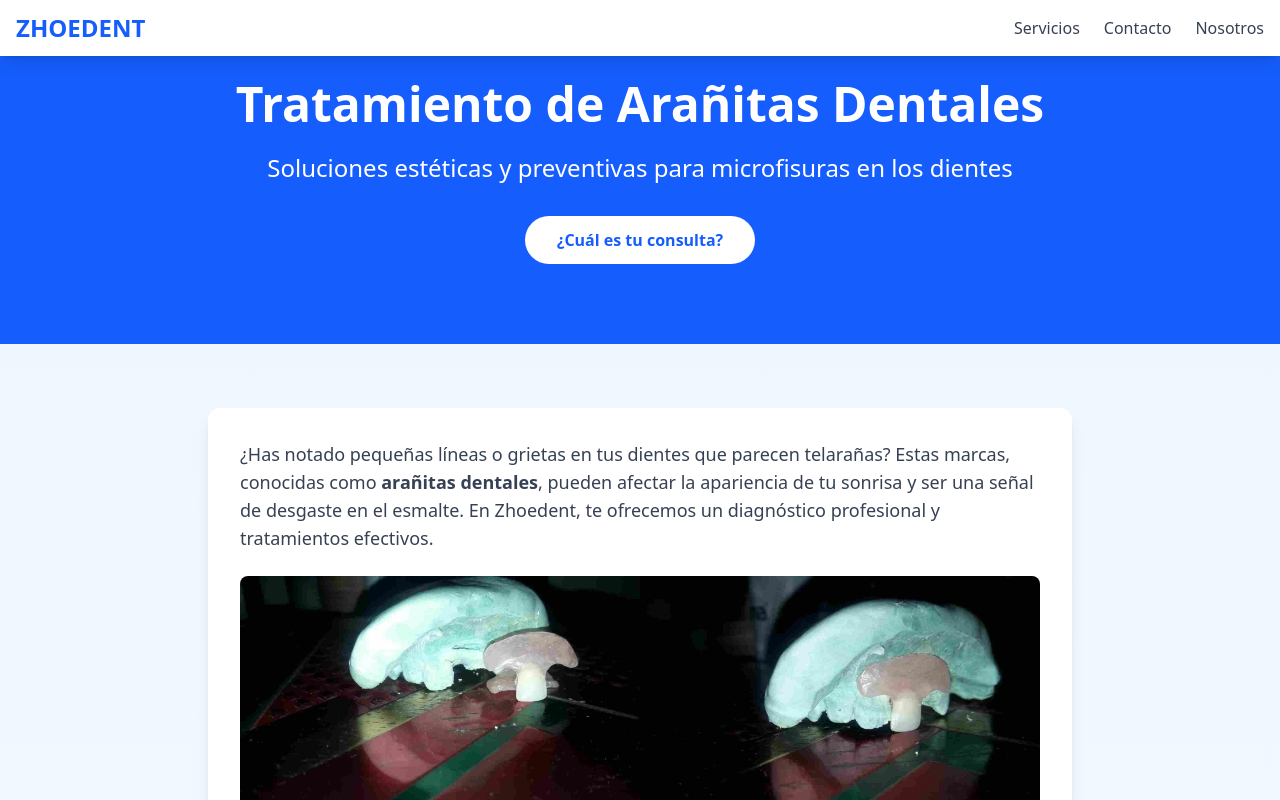
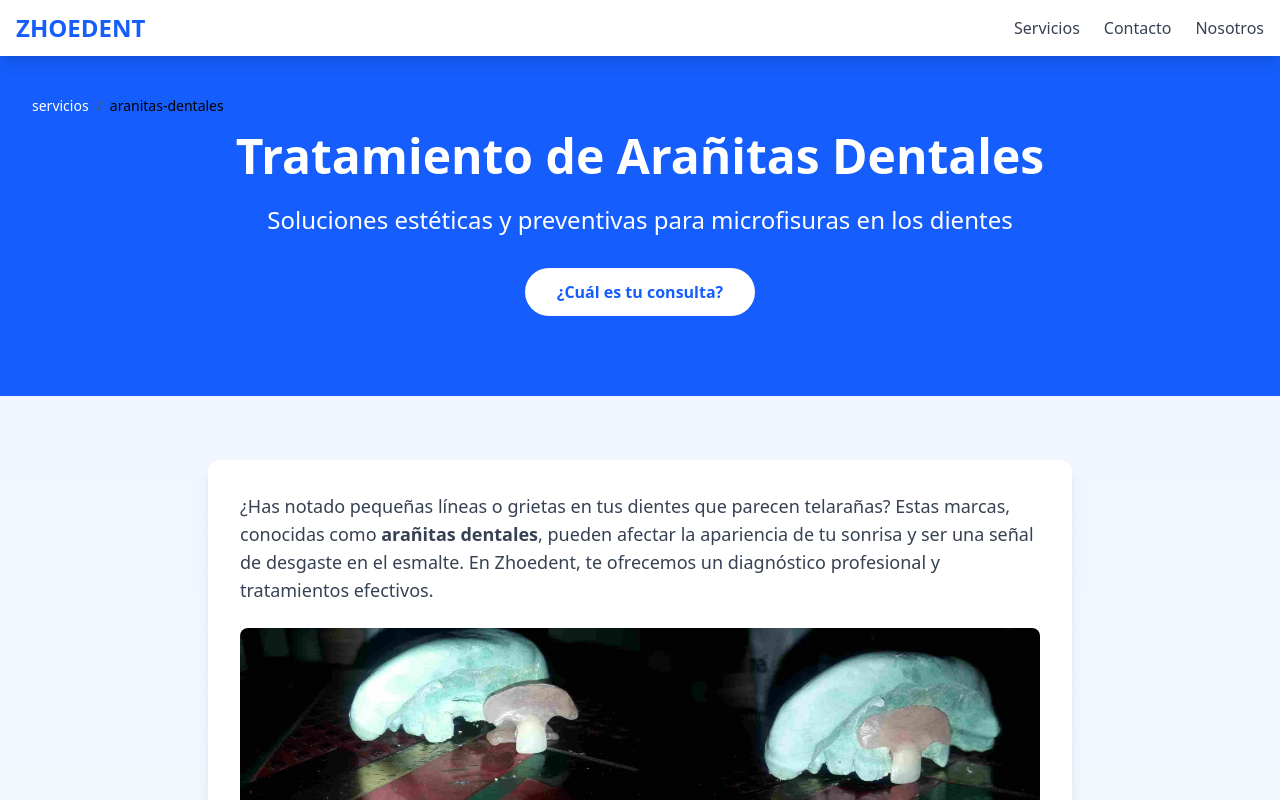
Before and after one commit to L-insfran/zhe-dent, a React (Vite) app: page /servicios/aranitas-dentales in a window 1280 px wide. Shown: the top 800 px of the page. Built offline with nearby package versions, Linux system fonts and the light colour scheme.

Commit message:
insercion Breadcrumbs en todos los servicios

```diff
--- a/src/components/protesis/HeroSection.jsx
+++ b/src/components/protesis/HeroSection.jsx
@@ -6,7 +6,7 @@ import { Link } from 'react-router-dom';
         <Link to="/" className="hover:text-red-600  text-white">servicios</Link>
       </li>
       <li>/</li>
-      <li aria-current="page" className='text-black'>servicios/protesis-acrilicas</li>
+      <li aria-current="page" className='text-black'>protesis-acrilicas</li>
     </ol>
     </nav>
   );
--- a/src/pages/ArañitasDentales.jsx
+++ b/src/pages/ArañitasDentales.jsx
@@ -1,5 +1,6 @@
 import { useEffect } from 'react';
 import ReactGA from 'react-ga4';
+import { Link } from 'react-router-dom';
 import aranitas from '../assets/aranitas.jpg';
 import Seo from '../components/Seo';
 
@@ -37,6 +38,18 @@ const ArañitasDentales = () => {
     trackEvent('Engagement', 'View Section', `Arañitas - ${sectionName}`);
   };
 
+  const Breadcrumbs = () => (
+    <nav aria-label="Ruta de navegación" className="text-sm py-4 px-4 text-gray-600">
+    <ol className="flex space-x-2">
+      <li>
+        <Link to="/" className="hover:text-red-600  text-white">servicios</Link>
+      </li>
+      <li>/</li>
+      <li aria-current="page" className='text-black'>aranitas-dentales</li>
+    </ol>
+    </nav>
+  );
+
   return (
     <div className="min-h-screen bg-gradient-to-b from-blue-50 to-white">
       <Seo
@@ -51,6 +64,7 @@ const ArañitasDentales = () => {
         className="py-20 px-4 bg-blue-600 text-white"
         onMouseEnter={() => trackSectionView('Hero')}
       >
+        <Breadcrumbs />
         <div className="max-w-4xl mx-auto text-center">
           <h1 className="text-4xl md:text-5xl font-bold mb-6">Tratamiento de Arañitas Dentales</h1>
           <p className="text-xl md:text-2xl mb-8">Soluciones estéticas y preventivas para microfisuras en los dientes</p>
--- a/src/pages/PlacasDescarga.jsx
+++ b/src/pages/PlacasDescarga.jsx
@@ -1,5 +1,17 @@
+import { Link } from 'react-router-dom';
+import Seo from '../components/Seo';
 
-import Seo from '../components/Seo';
+const Breadcrumbs = () => (
+  <nav aria-label="Ruta de navegación" className="text-sm py-4 px-4 text-gray-600">
+  <ol className="flex space-x-2">
+    <li>
+      <Link to="/" className="hover:text-red-600  text-white">servicios</Link>
+    </li>
+    <li>/</li>
+    <li aria-current="page" className='text-black'>aranitas-dentales</li>
+  </ol>
+  </nav>
+);
 
 const PlacasDescarga = () => {
   return (
@@ -12,6 +24,7 @@ const PlacasDescarga = () => {
 
       {/* Hero Section */}
       <section className="py-20 px-4 bg-blue-600 text-white">
+        <Breadcrumbs />
         <div className="max-w-4xl mx-auto text-center">
           <h1 className="text-4xl md:text-5xl font-bold mb-6">Placas de Descarga Dentales</h1>
           <p className="text-xl md:text-2xl mb-8">Protege tus dientes y alivia el bruxismo con un tratamiento profesional</p>
--- a/src/pages/ReparacionesUrgentes.jsx
+++ b/src/pages/ReparacionesUrgentes.jsx
@@ -1,4 +1,16 @@
 import Seo from "../components/Seo";
+import { Link } from 'react-router-dom';
+const Breadcrumbs = () => (
+  <nav aria-label="Ruta de navegación" className="text-sm py-4 px-4 text-gray-600">
+  <ol className="flex space-x-2">
+    <li>
+      <Link to="/" className="hover:text-red-600  text-white">servicios</Link>
+    </li>
+    <li>/</li>
+    <li aria-current="page" className='text-black'>reparaciones-urgentes</li>
+  </ol>
+  </nav>
+);
 
 const ReparacionesUrgentes = () => {
   return (
@@ -11,6 +23,7 @@ const ReparacionesUrgentes = () => {
 
       {/* Hero Section */}
       <section className="py-20 px-4 bg-red-600 text-white">
+        <Breadcrumbs />
         <div className="max-w-4xl mx-auto text-center">
           <h1 className="text-4xl md:text-5xl font-bold mb-6">
             Reparaciones Urgentes Dentales
```
